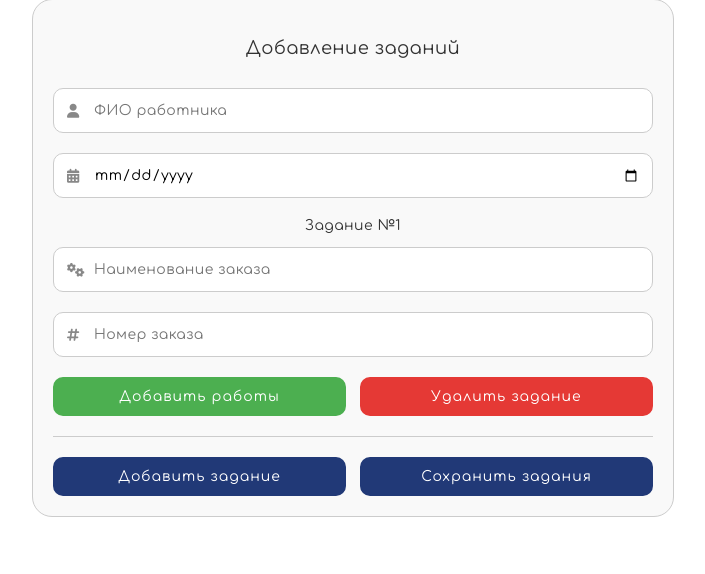
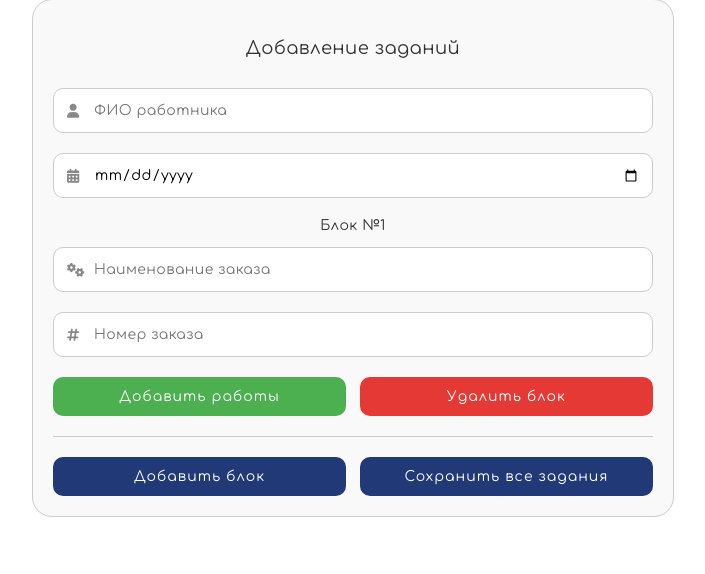
Before and after one commit to gulieveg/work-time-management, a Python web app: template app/templates/tasks/add_task.html in a window 1280 px wide; the page is wider, and only the part inside the window is pictured. Shown: the part 146-720 px from the top of that part, without its empty margins (287-992 px from the left). Run offline with Jinja, Linux system fonts and the light colour scheme; the template is opened without the code that fills it, so the values that code supplies are empty.

Commit message:
:tada: Next commit

```diff
--- a/app/static/js/tasks.js
+++ b/app/static/js/tasks.js
@@ -15,7 +15,7 @@ export function configureTaskCreateHandler() {
 
         const taskNumberElement = document.createElement("p");
         taskNumberElement.classList.add("task-number");
-        taskNumberElement.innerHTML = `Задание &#8470;${taskNumber}`;
+        taskNumberElement.innerHTML = `Блок &#8470;${taskNumber}`;
         taskFields.appendChild(taskNumberElement);
 
         const orderNameGroup = document.createElement("div");
@@ -92,7 +92,7 @@ export function configureTaskCreateHandler() {
         const deleteButton = document.createElement("button");
         deleteButton.type = "button";
         deleteButton.classList.add("default-button", "delete-form-task-button");
-        deleteButton.innerText = "Удалить задание";
+        deleteButton.innerText = "Удалить блок";
 
         const buttonsContainer = document.createElement("div");
         buttonsContainer.classList.add("add-task-buttons-container");
@@ -152,7 +152,7 @@ export function configureTaskDeleteHandler() {
             document.querySelectorAll(".task-fields").forEach((field, index) => {
                 const number = field.querySelector(".task-number");
                 if (number) {
-                    number.innerHTML = `Задание &#8470;${index + 1}`;
+                    number.innerHTML = `Блок &#8470;${index + 1}`;
                 }
             });
         }
--- a/app/templates/tasks/add_task.html
+++ b/app/templates/tasks/add_task.html
@@ -32,7 +32,7 @@
 
             <div id="tasks-container">
                 <div class="task-fields">
-                    <p class="task-number">Задание &#8470;1</p>
+                    <p class="task-number">Блок &#8470;1</p>
                     <div class="form-group">
                         <i class="fas fa-cogs" style="left: 14px;"></i>
                         <input
@@ -60,14 +60,14 @@
                     </div>
                     <div class="add-task-buttons-container">
                         <button type="button" class="default-button add-works-button">Добавить работы</button>
-                        <button type="button" class="default-button delete-form-task-button">Удалить задание</button>
+                        <button type="button" class="default-button delete-form-task-button">Удалить блок</button>
                     </div>
                     <hr>
                 </div>
             </div>
             <div class="add-task-buttons-container">
-                <button type="button" id="add-form-task-button" class="default-button add-form-task-button">Добавить задание</button>
-                <button type="submit" class="default-button save-form-tasks-button">Сохранить задания</button>
+                <button type="button" id="add-form-task-button" class="default-button add-form-task-button">Добавить блок</button>
+                <button type="submit" class="default-button save-form-tasks-button">Сохранить все задания</button>
             </div>
 
             <div id="hidden-work-hours-container" style="display: none;"></div>
```
